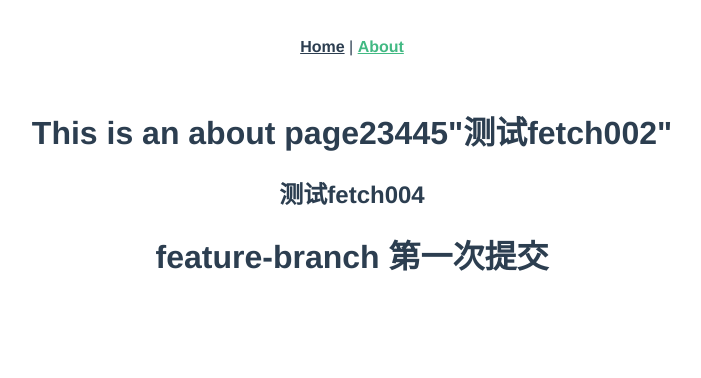
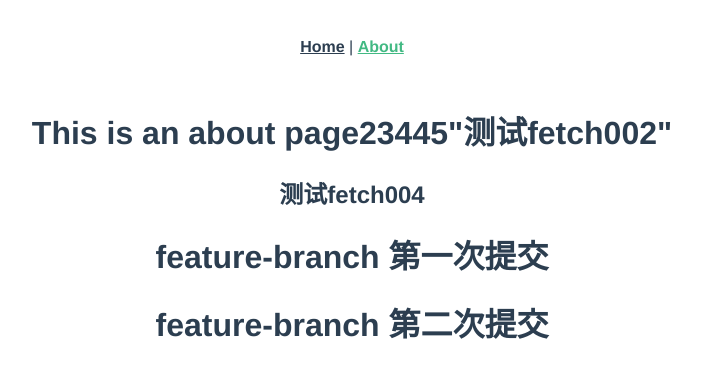
Before and after one commit to xiongdadassr007/gitcommit-test, a Vue app: page /about in a window 1280 px wide. Shown: the top 378 px of the page, without its empty margins (288-989 px from the left). Built offline with nearby package versions, Linux system fonts and the light colour scheme.

Commit message:
测试新建分支后，修改feature-branch分支002

```diff
--- a/src/views/About.vue
+++ b/src/views/About.vue
@@ -3,5 +3,6 @@
     <h1>This is an about page23445"测试fetch002"</h1>
     <h2>测试fetch004</h2>
     <h1>feature-branch 第一次提交</h1>
+    <h1>feature-branch 第二次提交</h1>
   </div>
 </template>
```
